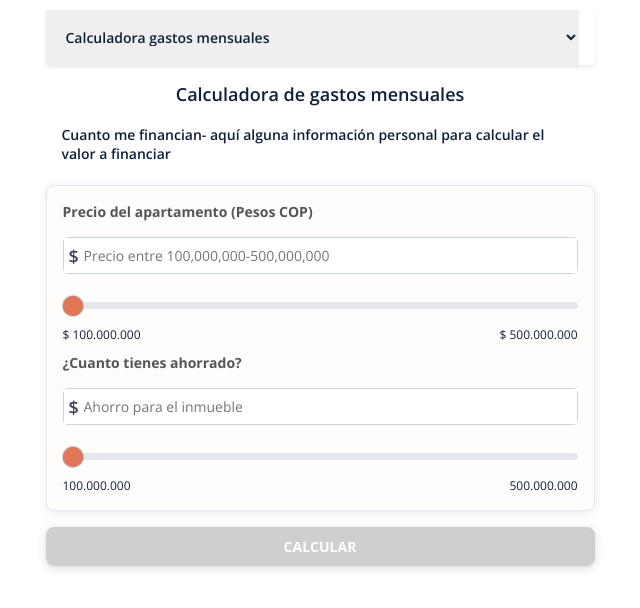
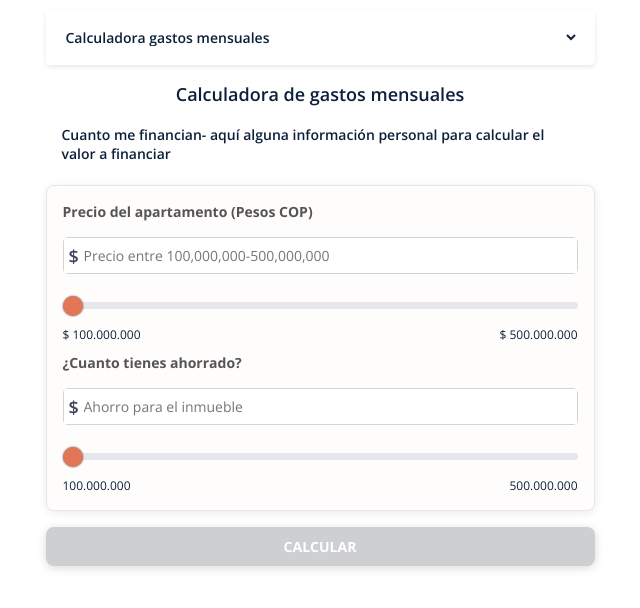
Before and after one commit to Nuestro-casa/website-libs, a website: page frontend/index.html in a window 1280 px wide. Shown: the whole page, without its empty margins (320-960 px from the left). Drawn offline with nearby package versions, Linux system fonts and the light colour scheme.

Commit message:
hot fix colores de los select

```diff
--- a/frontend/frontend.css
+++ b/frontend/frontend.css
@@ -910,7 +910,7 @@ box-shadow: 0px 2px 4px rgba(155, 155, 155, 0.244564);
   padding: 17px 16px;
   gap: 90px;
 width: 100%;
-
+background: #FFFFFF;
 color: #0C203B;
 
 font-family: 'Open Sans';
--- a/frontendCuandoPuedoComprar/frontend.css
+++ b/frontendCuandoPuedoComprar/frontend.css
@@ -1071,7 +1071,7 @@ background-color: rgba(210, 211, 248, 1);
     padding: 17px 16px;
     gap: 90px;
   width: 100%;
-
+  background: #FFFFFF;
   color: #0C203B;
 
   font-family: 'Open Sans';
--- a/frontendCuantoMePrestan/frontend.css
+++ b/frontendCuantoMePrestan/frontend.css
@@ -984,7 +984,7 @@ gap: 8px;
     padding: 17px 16px;
     gap: 90px;
   width: 100%;
-
+  background: #FFFFFF;
   color: #0C203B;
 
   font-family: 'Open Sans';
```
